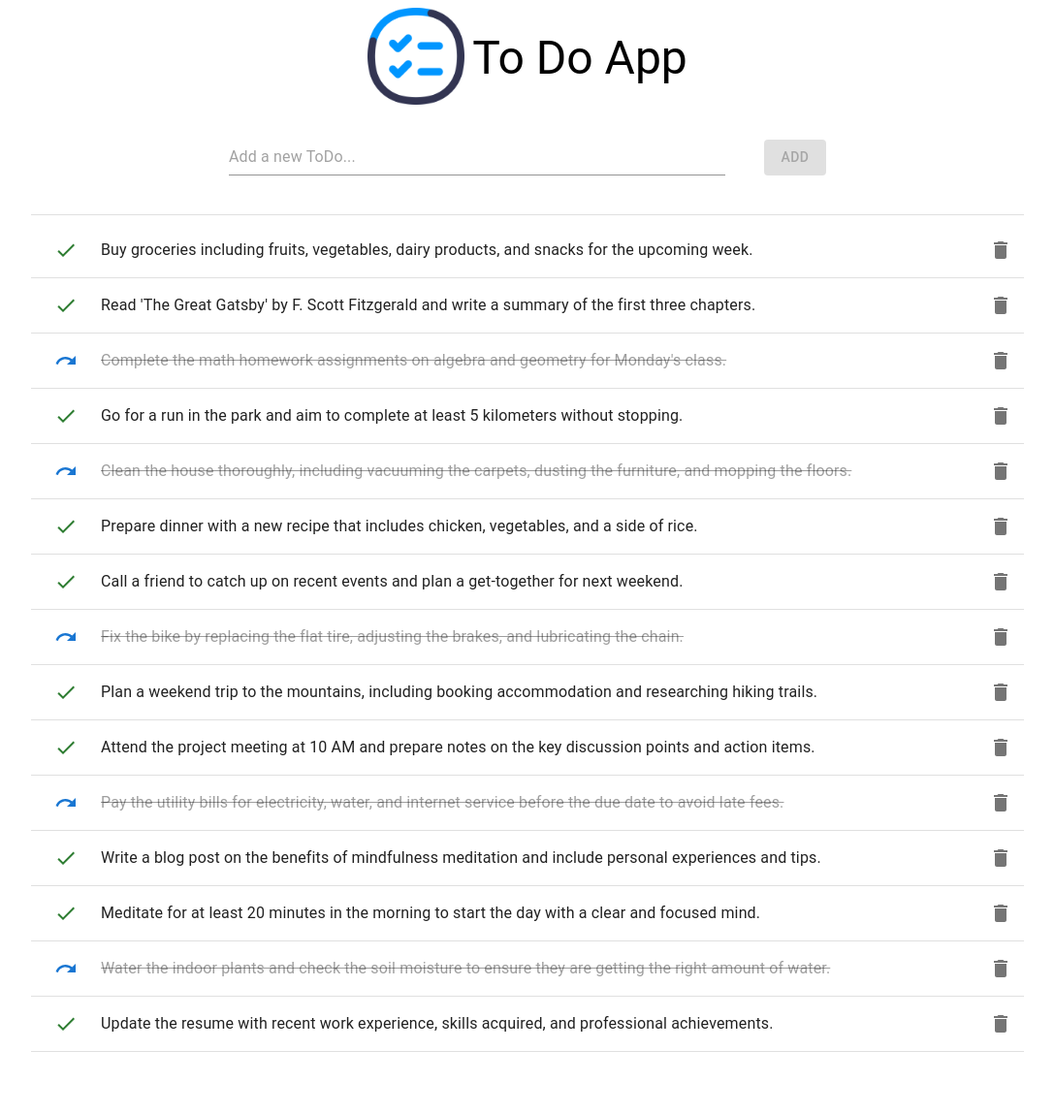
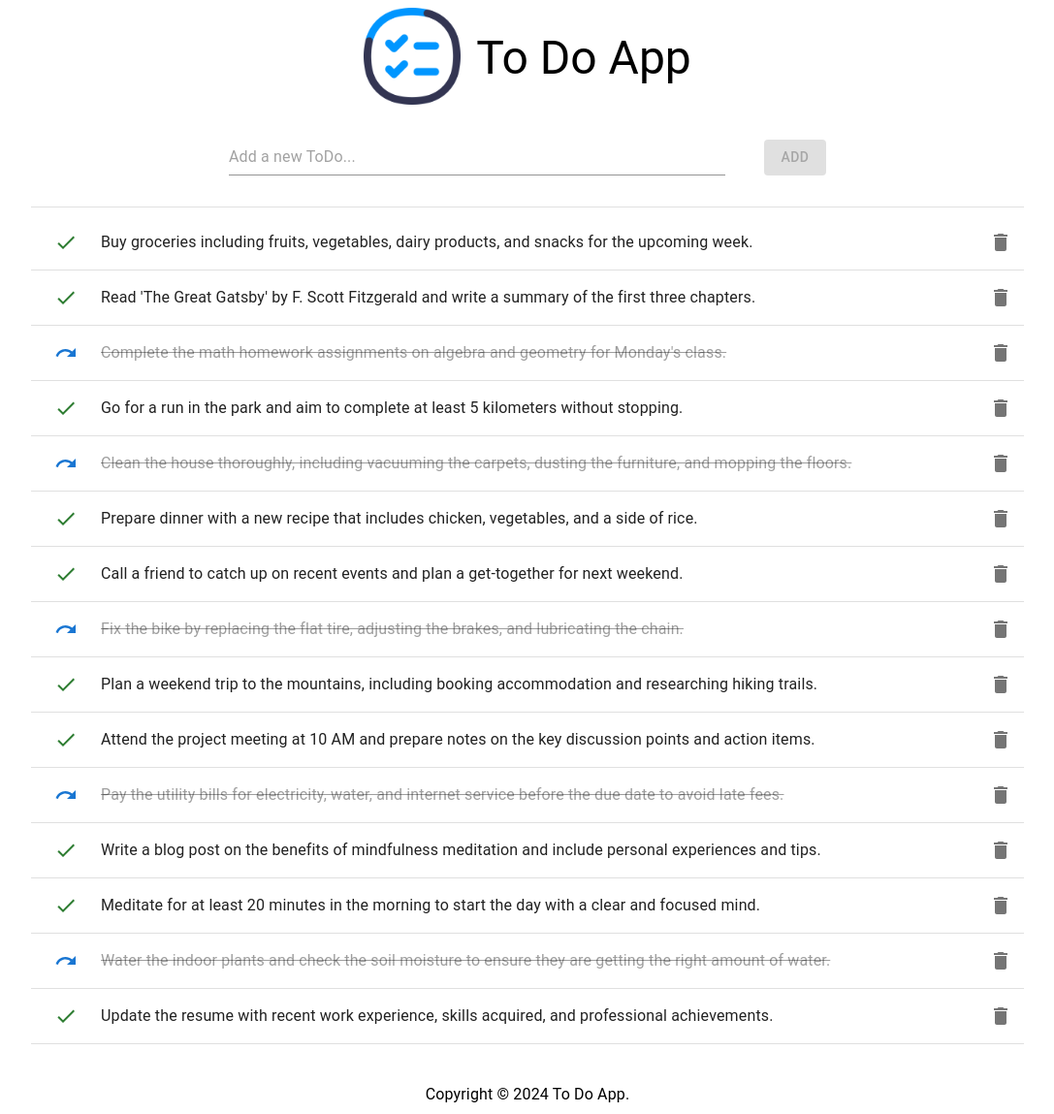
Before and after one commit to Jamal-SaadEddin/Typed-ToDo-App, a React (Vite) app: page / in a window 1280 px wide. Shown: the whole page at 97% size, without its empty margins (96-1183 px from the left). Before the commit the page ends 1101 px from the top, so only its background shows below. Built offline with nearby package versions, Linux system fonts and the light colour scheme.

Commit message:
Add footer to the application

```diff
--- a/src/App.tsx
+++ b/src/App.tsx
@@ -1,5 +1,6 @@
 import { Divider, Grid } from "@mui/material";
 import { useState } from "react";
+import Footer from "./components/Footer";
 import Navbar from "./components/Navbar";
 import ToDosList from "./components/ToDosList";
 import todos from "./constants/todos";
@@ -12,7 +13,7 @@ const App = () => {
     <Grid
       container
       textAlign="center"
-      spacing={5}
+      spacing={4}
       sx={{ px: { xs: 2, md: 10, lg: 15, xl: 60 } }}
     >
       <Grid item xs={12}>
@@ -25,6 +26,9 @@ const App = () => {
           setCurrentTodos={setCurrentTodos}
         />
       </Grid>
+      <Grid item xs={12}>
+        <Footer />
+      </Grid>
     </Grid>
   );
 };
--- /dev/null
+++ b/src/components/Footer.tsx
@@ -0,0 +1,11 @@
+import { Typography } from "@mui/material";
+
+const Footer = () => {
+  return (
+    <Typography>
+      Copyright &copy; {new Date().getFullYear()} To Do App.
+    </Typography>
+  );
+};
+
+export default Footer;
--- a/src/components/Navbar.tsx
+++ b/src/components/Navbar.tsx
@@ -28,7 +28,7 @@ const Navbar = ({ currentTodos, setCurrentTodos }: Props) => {
         direction="row"
         justifyContent="center"
         alignItems="center"
-        spacing={1}
+        spacing={2}
       >
         <Box>
           <img src={APP_LOGO} width={100} />
```
